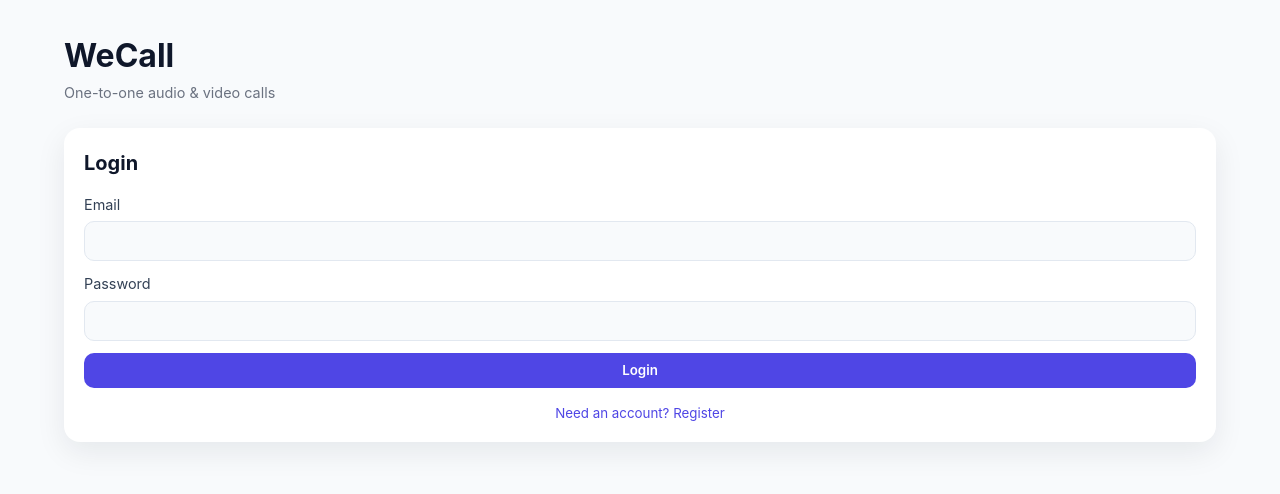
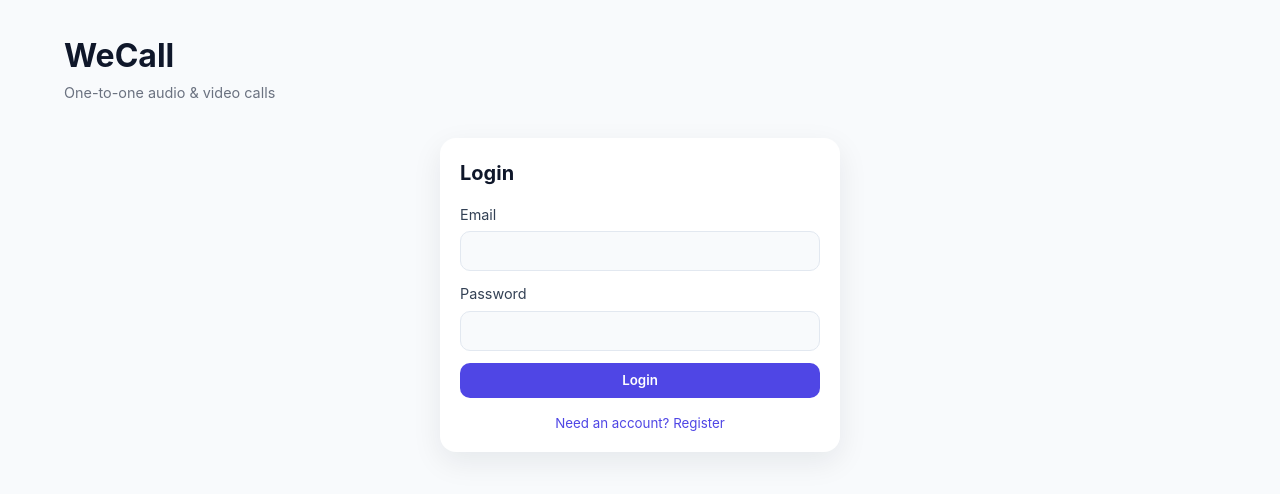
Before and after one commit to palrupesh/We_call, a React app in the folder frontend/: page / in a window 1280 px wide. Shown: the top 494 px of the page. Built offline with nearby package versions, Linux system fonts and the light colour scheme; no server answers; the HTML template or start-up script is replaced by a standard one.

Commit message:
added width of authform

```diff
--- a/frontend/src/components/AuthForm.jsx
+++ b/frontend/src/components/AuthForm.jsx
@@ -22,7 +22,7 @@ function AuthForm({ onSubmit, isLoading }) {
     };
 
     return (
-        <section className="card form-card">
+        <section className="card form-card" style={{ width: "400px", margin: "10px auto" }}>
             <h2>{mode === "login" ? "Login" : "Create account"}</h2>
             <form onSubmit={handleSubmit}>
                 {mode === "register" && (
```
